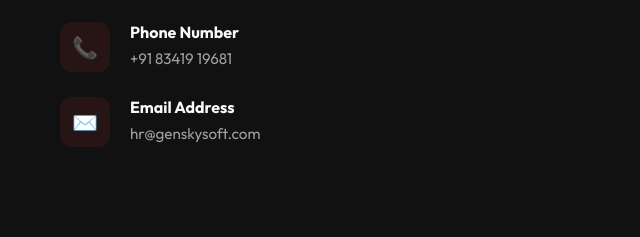
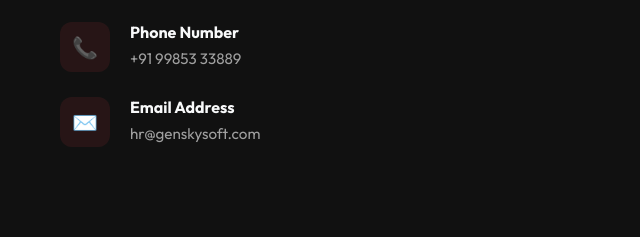
Before and after one commit to erlaveeru/genskysoft.github.io, a plain HTML site: page index.html in a window 1280 px wide. Shown: the part 4453-4690 px from the top of the page, 0-640 px from the left. Drawn offline with nearby package versions, Linux system fonts and the light colour scheme.

Commit message:
Update index.html

```diff
--- a/index.html
+++ b/index.html
@@ -1084,7 +1084,7 @@
                         <div class="contact-icon">📞</div>
                         <div>
                             <h4>Phone Number</h4>
-                            <p>+91 83419 19681</p>
+                            <p>+91 99853 33889</p>
                         </div>
                     </div>
                     <div class="contact-item">
```
